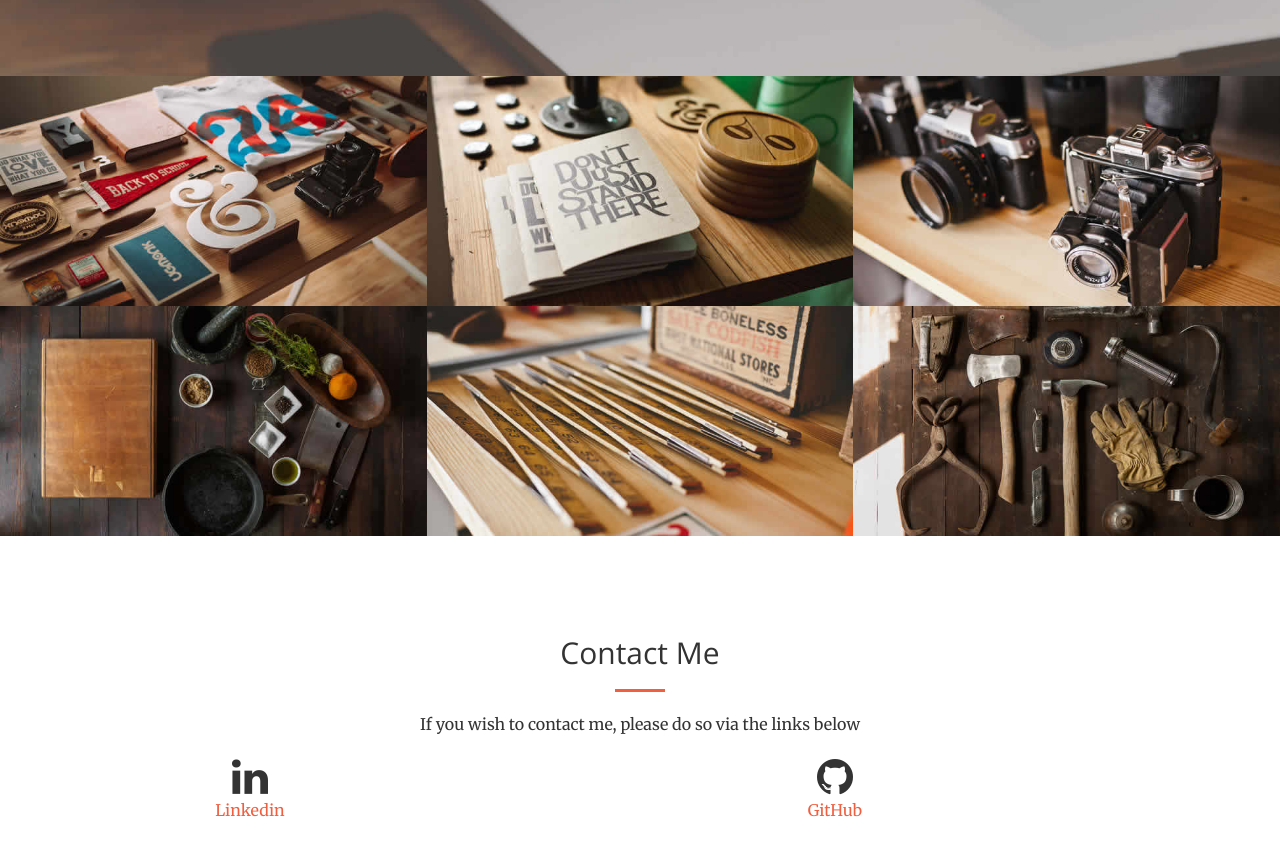
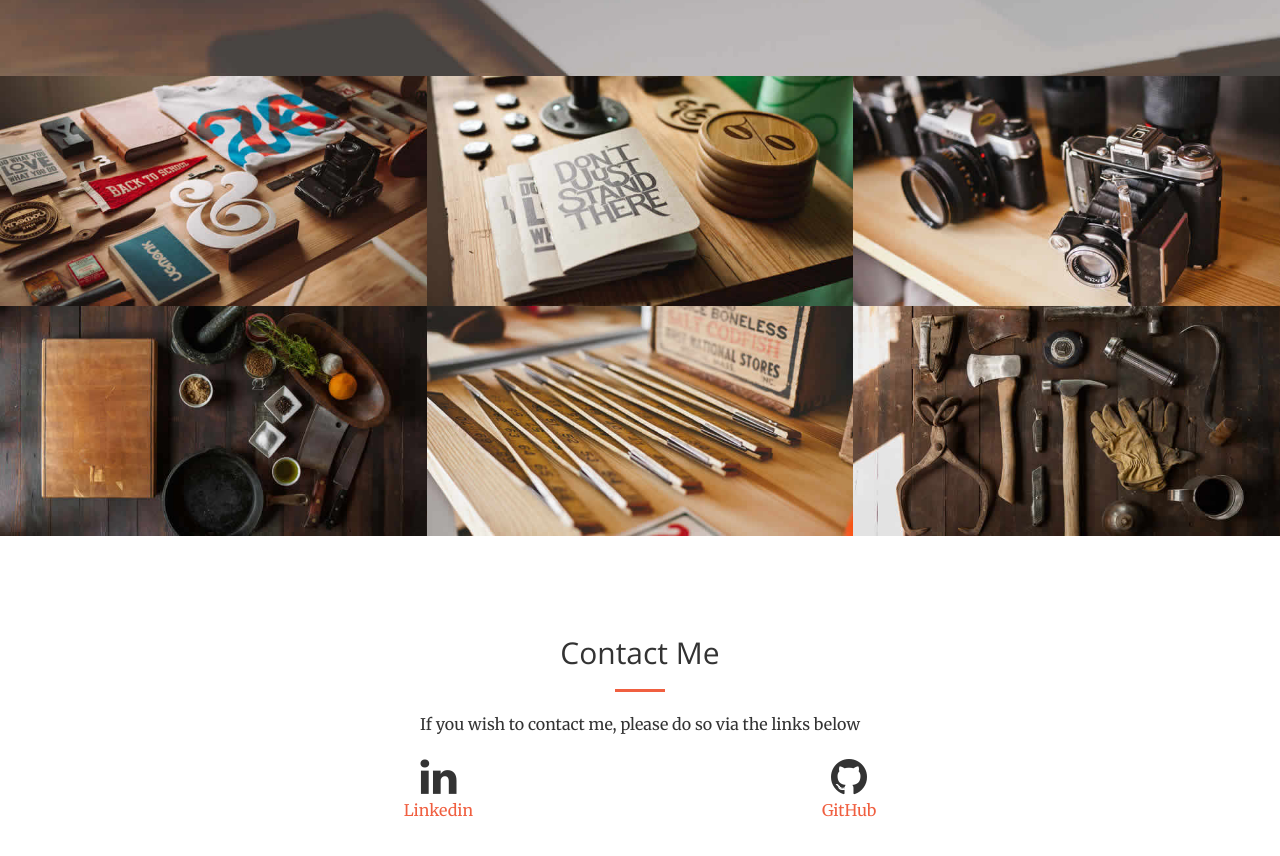
Before and after one commit to Dragwar/My-Portfolio, a website: page index.html in a window 1280 px wide. Shown: the part 1690-2546 px from the top of the page. Drawn offline with nearby package versions, Linux system fonts and the light colour scheme; files that its build step writes are made by us from their sources.

Commit message:
small css fix for the social icons in the contact me section

```diff
--- a/css/style.css
+++ b/css/style.css
@@ -456,3 +456,8 @@ header {
 header .header-content {
   padding: 250px 15px;
 }
+
+div.contact-me-wrapper + div {
+  display: flex;
+  justify-content: space-evenly;
+}
--- a/index.html
+++ b/index.html
@@ -248,7 +248,7 @@
     <section id="contact">
         <div class="container">
             <div class="row">
-                <div class="col-lg-8 col-lg-offset-2 text-center">
+                <div class="text-center contact-me-wrapper">
                     <h2 class="section-heading">Contact Me</h2>
                     <hr class="primary">
                     <p>
@@ -256,15 +256,18 @@
                     </p>
                 </div>
 
-                <div class="col-lg-4 text-center">
-                    <i class="fa fa-linkedin fa-3x sr-contact"></i>
-                    <p><a target="_blank" href="https://www.linkedin.com/in/everett-grassler">Linkedin</a></p>
+                <div>
+                    <div class="text-center">
+                        <i class="fa fa-linkedin fa-3x sr-contact"></i>
+                        <p><a target="_blank" href="https://www.linkedin.com/in/everett-grassler">Linkedin</a></p>
+                    </div>
+
+                    <div class="text-center">
+                        <i class="fa fa-github fa-3x sr-contact"></i>
+                        <p><a target="_blank" href="https://github.com/Dragwar">GitHub</a></p>
+                    </div>
                 </div>
 
-                <div class="col-lg-4 col-lg-offset-2 text-center">
-                    <i class="fa fa-github fa-3x sr-contact"></i>
-                    <p><a target="_blank" href="https://github.com/Dragwar">GitHub</a></p>
-                </div>
             </div>
         </div>
     </section>
```
Also changed, not shown: css/style.min.css.
